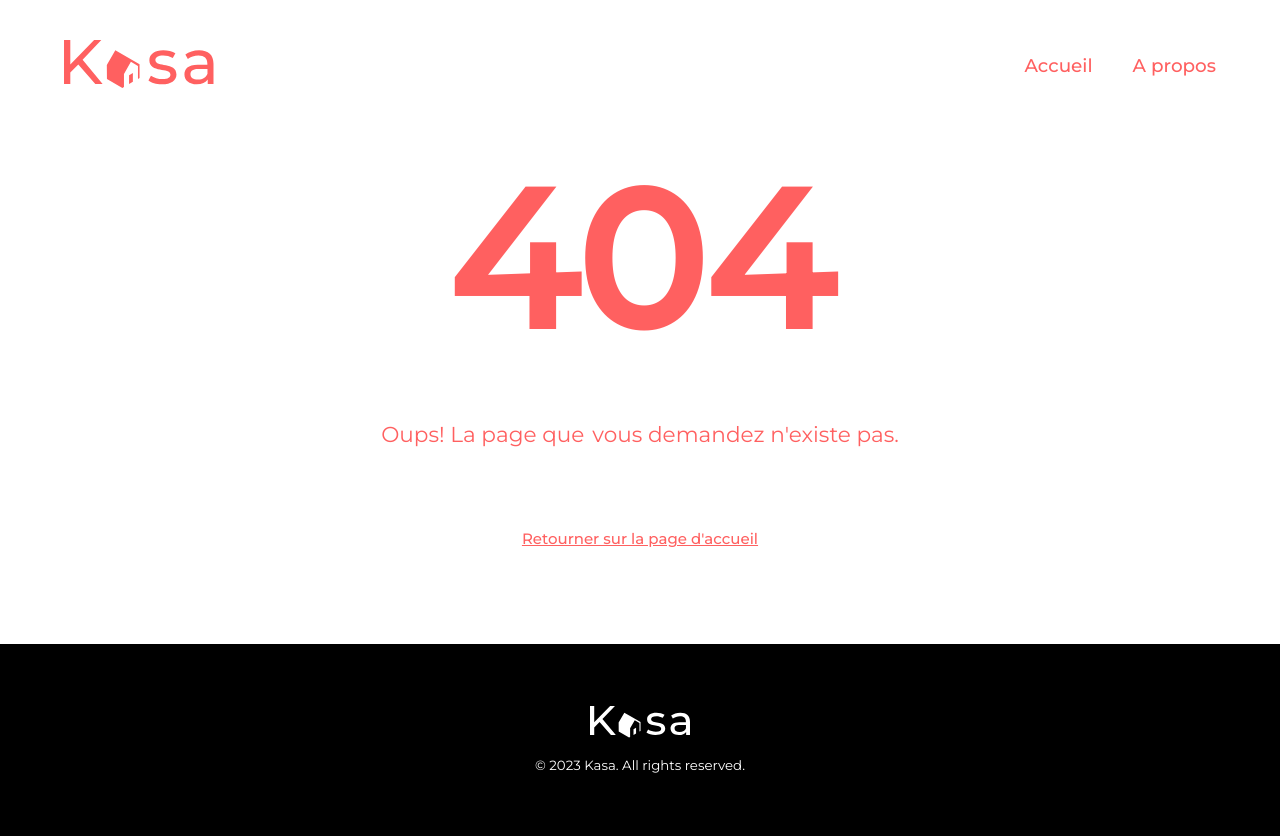
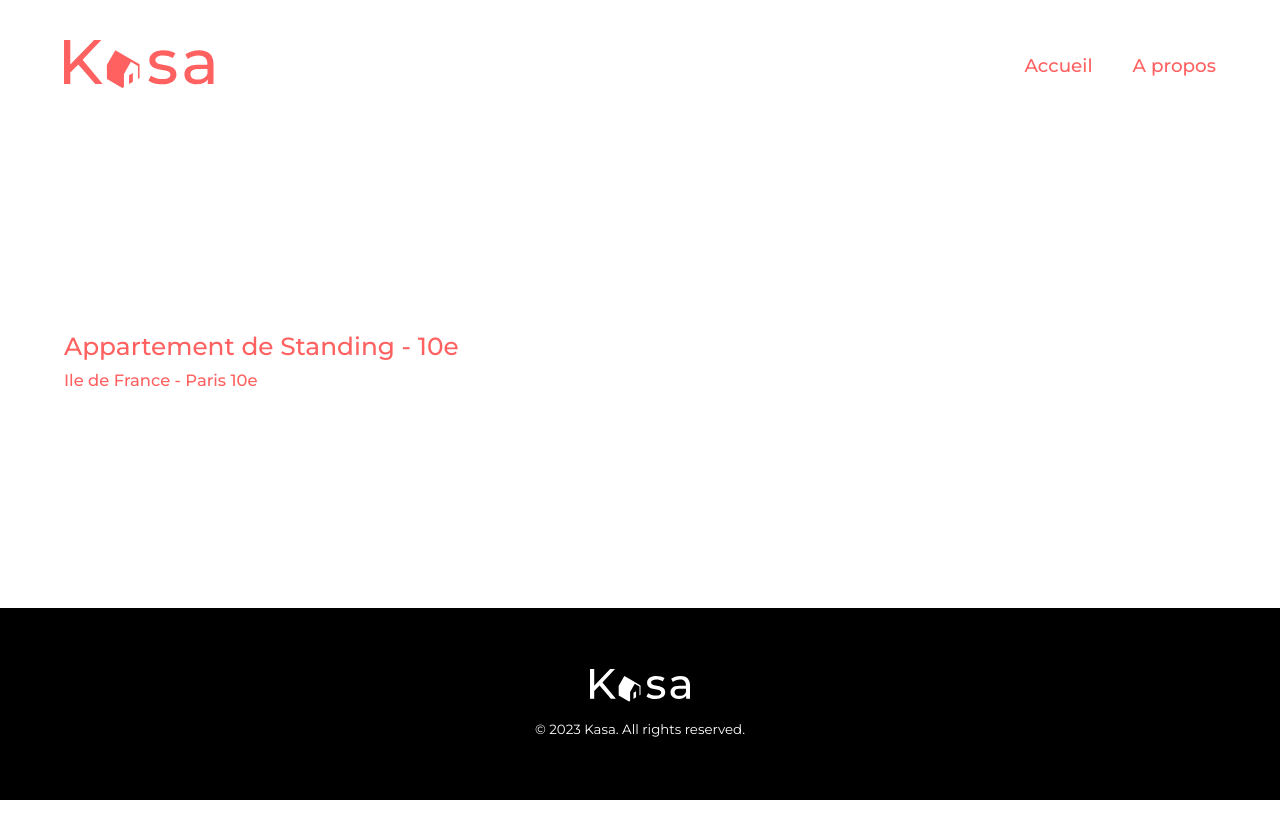
Before and after one commit to csocrate/Rental-properties-app-React, a React (Vite) app: page /propriete/0979876d in a window 1280 px wide. Before the commit this address had no page. After the commit the page ends 800 px from the top, so only its background shows below. Built offline with nearby package versions, Linux system fonts and the light colour scheme.

Commit message:
Ref. #10 - Add Property page with h1, h2, tags data

```diff
--- a/src/App.jsx
+++ b/src/App.jsx
@@ -1,4 +1,5 @@
 import Home from './pages/Home';
+import Property from './pages/Property';
 import About from './pages/About';
 import NotFound from './pages/404';
 import Root from './routes';
@@ -18,6 +19,10 @@ const router = createBrowserRouter([
         element: <Home />
       },
       {
+        path: 'propriete/:propertyId',
+        element: <Property />
+      },
+      {
         path: 'a-propos',
         element: <About />
       }
--- a/src/assets/scss/abstracts/_variables.scss
+++ b/src/assets/scss/abstracts/_variables.scss
@@ -143,3 +143,25 @@ $line-height-h1-404:                      $line-height-normal;
 $line-height-p-404:                       $line-height-normal * 1.35;
 $font-weight-a-404:                       500;
 $not-found-error-color:                   $primary-color;
+
+//== Property ==
+$font-size-h1-property:                   $font-size-normal * 1.2;
+$font-size-h1-property-375:               $font-size-normal * 1.3;
+$font-size-h1-property-411:               $font-size-normal * 1.4;
+$font-size-h1-property-md:                $font-size-normal * 1.4;
+$font-size-h1-property-lg:                $font-size-normal * 1.55;
+$font-size-h1-property-xl:                $font-size-normal * 1.875;
+$font-size-h1-property-xxl:               $font-size-normal * 1.975;
+$line-height-h1-property:                 $line-height-normal * 1.25;
+
+$font-size-h2-property:                   $font-size-normal * .875;
+$font-size-h2-property-375:               $font-size-normal * .975;
+$font-size-h2-property-411:               $font-size-normal;
+$font-size-h2-property-md:                $font-size-normal * 1.025;
+$font-size-h2-property-lg:                $font-size-normal * 1.025;
+$font-size-h2-property-xl:                $font-size-normal * 1.025;
+$font-size-h2-property-xxl:               $font-size-normal * 1.025;
+$line-height-h2-property:                 $line-height-normal * 1.25;
+
+$color-h1-property:                       $primary-color;
+$color-h2-property:                       $primary-color;
--- a/src/assets/scss/base/_typography.scss
+++ b/src/assets/scss/base/_typography.scss
@@ -158,3 +158,67 @@
     }
   }
 }
+
+.property {
+  h1 {
+    font-size: $font-size-h1-property;
+    color: $color-h1-property;
+    line-height: $line-height-h1-property;
+    font-weight: $font-weight-h1-h2-h3;
+
+    @media (min-width: $breakpoint-375 ) {
+      font-size: $font-size-h1-property-375;
+    }
+
+    @media (min-width: $breakpoint-411 ) {
+      font-size: $font-size-h1-property-411;
+    }
+
+    @media (min-width: $breakpoint-md ) {
+      font-size: $font-size-h1-property-md;
+    }
+
+    @media (min-width: $breakpoint-lg ) {
+      font-size: $font-size-h1-property-lg;
+    }
+
+    @media (min-width: $breakpoint-xl ) {
+      font-size: $font-size-h1-property-xl;
+    }
+
+    @media (min-width: $breakpoint-xxl ) {
+      font-size: $font-size-h1-property-xxl;
+    }
+  }
+
+  h2 {
+    font-size: $font-size-h2-property;
+    color: $color-h2-property;
+    line-height: $line-height-h2-property;
+    font-weight: $font-weight-h1-h2-h3;
+
+    @media (min-width: $breakpoint-375 ) {
+      font-size: $font-size-h2-property-375;
+    }
+
+    @media (min-width: $breakpoint-411 ) {
+      font-size: $font-size-h2-property-411;
+    }
+
+    @media (min-width: $breakpoint-md ) {
+      font-size: $font-size-h2-property-md;
+    }
+
+    @media (min-width: $breakpoint-lg ) {
+      font-size: $font-size-h2-property-lg;
+    }
+
+    @media (min-width: $breakpoint-xl ) {
+      font-size: $font-size-h2-property-xl;
+    }
+
+    @media (min-width: $breakpoint-xxl ) {
+      font-size: $font-size-h2-property-xxl;
+    }
+  }
+}
--- a/src/assets/scss/main.scss
+++ b/src/assets/scss/main.scss
@@ -20,4 +20,5 @@
 @import
   'pages/404',
   'pages/about',
-  'pages/home';
+  'pages/home',
+  'pages/property';
--- /dev/null
+++ b/src/assets/scss/pages/_property.scss
@@ -0,0 +1,5 @@
+.property {
+  h1 {
+    margin-bottom: .5rem;
+  }
+}
--- /dev/null
+++ b/src/pages/Property/index.jsx
@@ -0,0 +1,37 @@
+import { useParams } from 'react-router-dom';
+import propertiesData from '../../datas/properties.json';
+
+function Property() {
+
+  // Get the propertyId param from the URL.
+  let {propertyId} = useParams();
+
+  let property = propertiesData
+    .find((data) => data.id == propertyId);
+
+  let tags = property.tags;
+  tags.map((tag) => console.log(tag))
+
+  return (
+    <>
+    <div className='property'>
+      <div>
+        <h1>
+          {property.title}
+        </h1>
+        <h2>
+          {property.location}
+        </h2>
+        <ul>
+          {
+          tags.map((tag, index) =>
+            `<li key=tag-${index}>${tag}</li>`)
+          }
+        </ul>
+      </div>
+    </div>
+    </>
+  );
+}
+
+export default Property;
```
Also changed, not shown: 1 other file (tests, documents, lock files or other folders).
